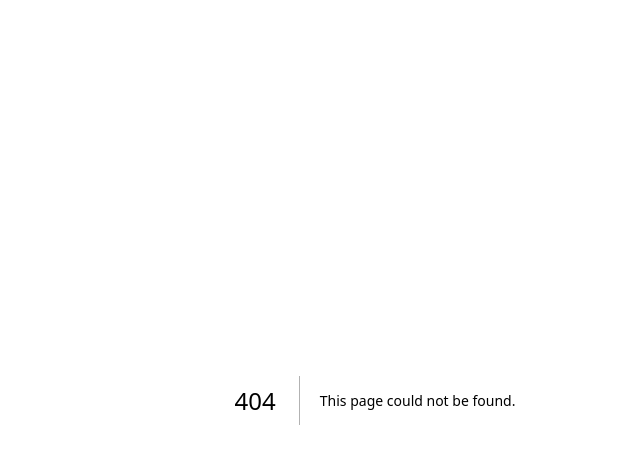
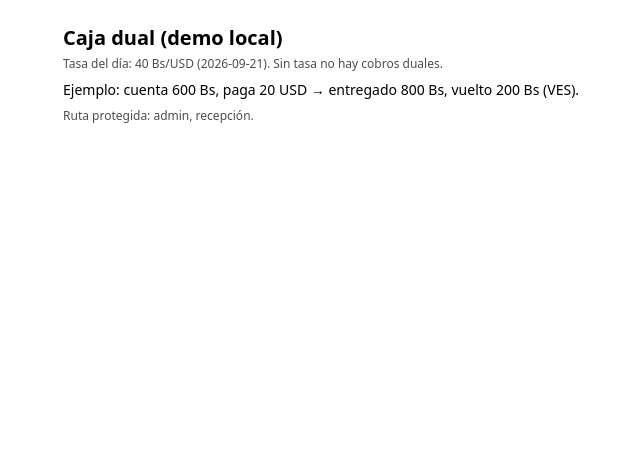
Before and after one commit to code-rmendoza/SistemaTecnico, a Next.js app: page /caja in a window 1280 px wide. Before the commit this address had no page. Shown: the top 464 px of the page, without its empty margins (265-905 px from the left). Built offline with nearby package versions, Linux system fonts and the light colour scheme.

Commit message:
feat: billing dual VES/USD con tasa diaria y caja
Tasa manual unica por dia, cobros mixtos, vuelto default en Bs, cierre con diferencia por moneda.

```diff
--- /dev/null
+++ b/src/app/caja/page.tsx
@@ -0,0 +1,30 @@
+"use client";
+
+import { useState } from "react";
+import { imputarCobro } from "@/modules/billing/cobros";
+import { guardarTasa } from "@/modules/billing/tasa";
+
+export default function CajaPage() {
+  const [tasa] = useState(() =>
+    guardarTasa([], { fecha: "2026-09-21", valorVESporUSD: 40, usuario: "admin@taller.ve" })[0]
+  );
+  const ejemplo = imputarCobro({
+    totalVES: 600,
+    tasaCobro: tasa.valorVESporUSD,
+    lineas: [{ metodo: "EFECTIVO_USD", moneda: "USD", monto: 20 }]
+  });
+
+  return (
+    <main className="mx-auto max-w-2xl p-6">
+      <h1 className="text-xl font-bold">Caja dual (demo local)</h1>
+      <p className="mt-1 text-xs opacity-70">
+        Tasa del día: {tasa.valorVESporUSD} Bs/USD ({tasa.fecha}). Sin tasa no hay cobros duales.
+      </p>
+      <p className="mt-2 text-sm">
+        Ejemplo: cuenta 600 Bs, paga 20 USD → entregado {ejemplo.entregadoVES} Bs, vuelto{" "}
+        {ejemplo.vueltoVES} Bs ({ejemplo.vueltoMoneda}).
+      </p>
+      <p className="mt-2 text-xs opacity-70">Ruta protegida: admin, recepción.</p>
+    </main>
+  );
+}
--- /dev/null
+++ b/src/modules/billing/caja.ts
@@ -0,0 +1,74 @@
+export interface MovimientoCaja {
+  id: string;
+  moneda: "VES" | "USD";
+  monto: number;
+  concepto: string;
+  fecha: Date;
+}
+
+export interface Caja {
+  fecha: string;
+  usuario: string;
+  tasa: number;
+  inicialVES: number;
+  inicialUSD: number;
+  movimientos: MovimientoCaja[];
+  cerrada: boolean;
+}
+
+function uid(prefix: string): string {
+  return `${prefix}_${Math.random().toString(36).slice(2, 10)}`;
+}
+
+export function abrirCaja(args: {
+  fecha: string;
+  usuario: string;
+  tasa: number;
+  inicialVES: number;
+  inicialUSD: number;
+}): Caja {
+  if (!args.tasa || args.tasa <= 0) {
+    throw new Error("Apertura exige tasa del día válida");
+  }
+  return { ...args, movimientos: [], cerrada: false };
+}
+
+export function registrarMovimiento(
+  caja: Caja,
+  mov: { moneda: "VES" | "USD"; monto: number; concepto: string }
+): Caja {
+  if (caja.cerrada) throw new Error("Caja cerrada");
+  return {
+    ...caja,
+    movimientos: [...caja.movimientos, { ...mov, id: uid("mc"), fecha: new Date() }]
+  };
+}
+
+function esperado(caja: Caja, moneda: "VES" | "USD"): number {
+  const inicial = moneda === "VES" ? caja.inicialVES : caja.inicialUSD;
+  return (
+    inicial +
+    caja.movimientos.filter((m) => m.moneda === moneda).reduce((acc, m) => acc + m.monto, 0)
+  );
+}
+
+export function cerrarCaja(
+  caja: Caja,
+  args: { contadoVES: number; contadoUSD: number; tasaCierre: number }
+): {
+  esperadoVES: number;
+  esperadoUSD: number;
+  diferenciaVES: number;
+  diferenciaUSD: number;
+  totalVESConvertido: number;
+} {
+  const esperadoVES = esperado(caja, "VES");
+  const esperadoUSD = esperado(caja, "USD");
+  return {
+    esperadoVES,
+    esperadoUSD,
+    diferenciaVES: args.contadoVES - esperadoVES,
+    diferenciaUSD: args.contadoUSD - esperadoUSD,
+    totalVESConvertido: args.contadoVES + args.contadoUSD * args.tasaCierre
+  };
+}
--- /dev/null
+++ b/src/modules/billing/cobros.ts
@@ -0,0 +1,39 @@
+import { CobroLinea } from "./schemas";
+
+const EFECTIVO = ["EFECTIVO_VES", "EFECTIVO_USD"] as const;
+
+export function imputarCobro(args: {
+  totalVES: number;
+  tasaCobro: number;
+  lineas: CobroLinea[];
+  redondeoVES?: number;
+}): {
+  totalVES: number;
+  entregadoVES: number;
+  vueltoVES: number;
+  vueltoMoneda: "VES" | "USD" | null;
+} {
+  if (args.lineas.length === 0) throw new Error("Cobro sin líneas");
+  const redondeo = args.redondeoVES ?? 1;
+  let entregadoVES = 0;
+  let hayEfectivo = false;
+  for (const l of args.lineas) {
+    const linea = CobroLinea.parse(l);
+    if ((EFECTIVO as readonly string[]).includes(linea.metodo)) hayEfectivo = true;
+    entregadoVES += linea.moneda === "VES" ? linea.monto : linea.monto * args.tasaCobro;
+  }
+  if (entregadoVES < args.totalVES) {
+    throw new Error(`Faltante: entregado ${entregadoVES} < total ${args.totalVES}`);
+  }
+  const bruto = entregadoVES - args.totalVES;
+  if (bruto > 0 && !hayEfectivo) {
+    throw new Error("Sobrepago sin efectivo: no hay vuelto en Pago Móvil/transferencia/tarjeta");
+  }
+  const vueltoVES = Math.round(bruto / redondeo) * redondeo;
+  return {
+    totalVES: args.totalVES,
+    entregadoVES,
+    vueltoVES,
+    vueltoMoneda: vueltoVES > 0 ? "VES" : null
+  };
+}
--- /dev/null
+++ b/src/modules/billing/schemas.ts
@@ -0,0 +1,22 @@
+import { z } from "zod";
+
+export const TasaInput = z.object({
+  fecha: z.string().regex(/^\d{4}-\d{2}-\d{2}$/),
+  valorVESporUSD: z.number().positive(),
+  usuario: z.string().min(1)
+});
+export type TasaInput = z.infer<typeof TasaInput>;
+
+export const CobroLinea = z.object({
+  metodo: z.enum([
+    "EFECTIVO_VES",
+    "EFECTIVO_USD",
+    "PAGO_MOVIL",
+    "TRANSFERENCIA_VES",
+    "TRANSFERENCIA_USD",
+    "TARJETA"
+  ]),
+  moneda: z.enum(["VES", "USD"]),
+  monto: z.number().positive()
+});
+export type CobroLinea = z.infer<typeof CobroLinea>;
--- /dev/null
+++ b/src/modules/billing/tasa.ts
@@ -0,0 +1,38 @@
+import { TasaInput } from "./schemas";
+
+export interface Tasa extends TasaInput {
+  id: string;
+  creadoEn: Date;
+}
+
+function uid(prefix: string): string {
+  return `${prefix}_${Math.random().toString(36).slice(2, 10)}`;
+}
+
+export function guardarTasa(historial: Tasa[], input: TasaInput): Tasa[] {
+  const data = TasaInput.parse(input);
+  if (historial.some((t) => t.fecha === data.fecha)) {
+    throw new Error(`Ya existe tasa para ${data.fecha}: requiere motivo admin`);
+  }
+  return [...historial, { ...data, id: uid("tasa"), creadoEn: new Date() }];
+}
+
+export function tasaVigente(historial: Tasa[], fecha: string): Tasa | undefined {
+  return historial.find((t) => t.fecha === fecha);
+}
+
+export function exigirTasa(historial: Tasa[], fecha: string): Tasa {
+  const t = tasaVigente(historial, fecha);
+  if (!t) throw new Error(`Sin tasa del día ${fecha}: cobro dual bloqueado (422)`);
+  return t;
+}
+
+export function recalcularConTasa(args: {
+  totalUSDRef: number;
+  tasaVieja: number;
+  tasaNueva: number;
+}): { totalVES: number; diferenciaVES: number; requiereConfirmacion: boolean } {
+  const totalVES = args.totalUSDRef * args.tasaNueva;
+  const diferenciaVES = args.totalUSDRef * (args.tasaNueva - args.tasaVieja);
+  return { totalVES, diferenciaVES, requiereConfirmacion: args.tasaNueva !== args.tasaVieja };
+}
```
Also changed, not shown: 2 other files (tests, documents, lock files or other folders).
